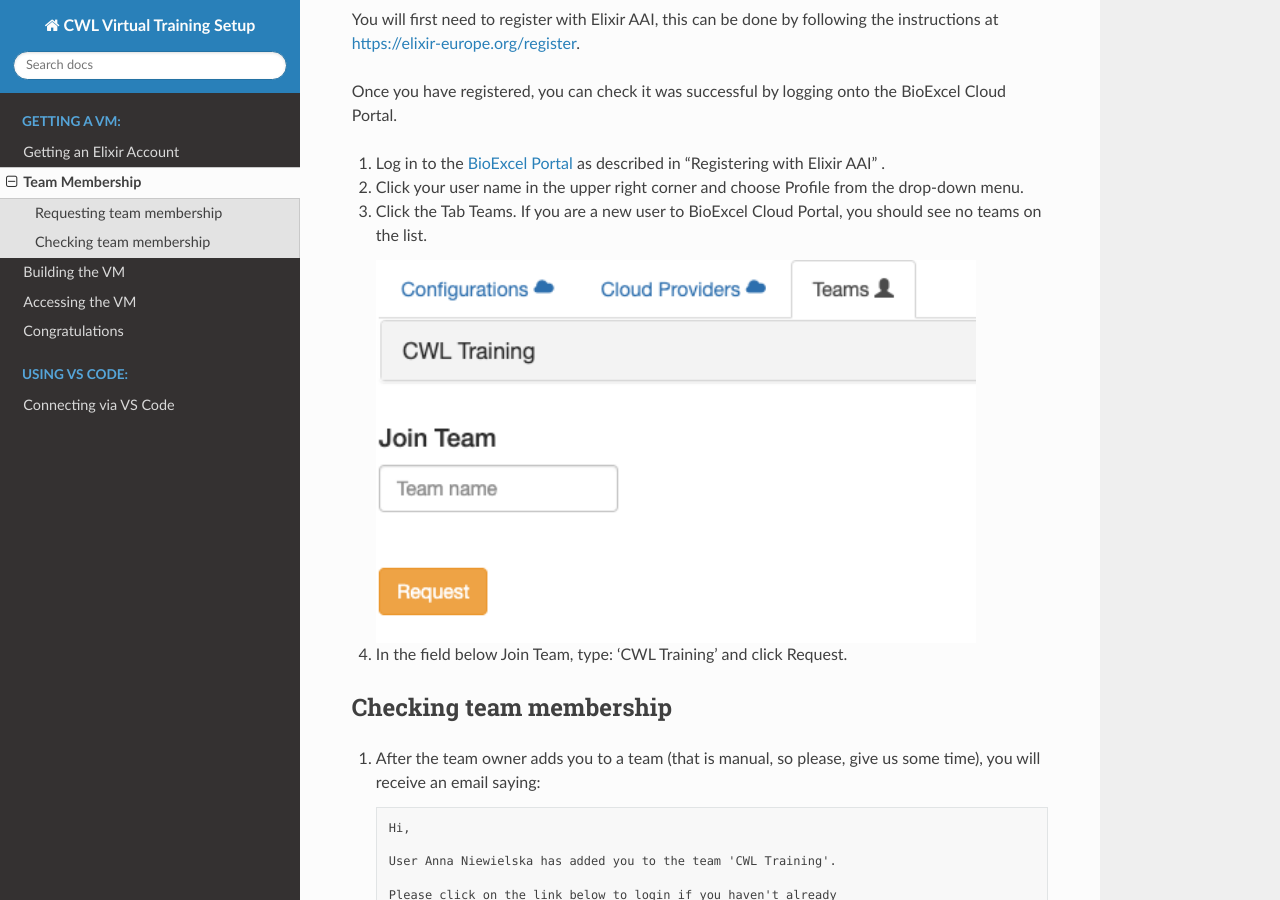
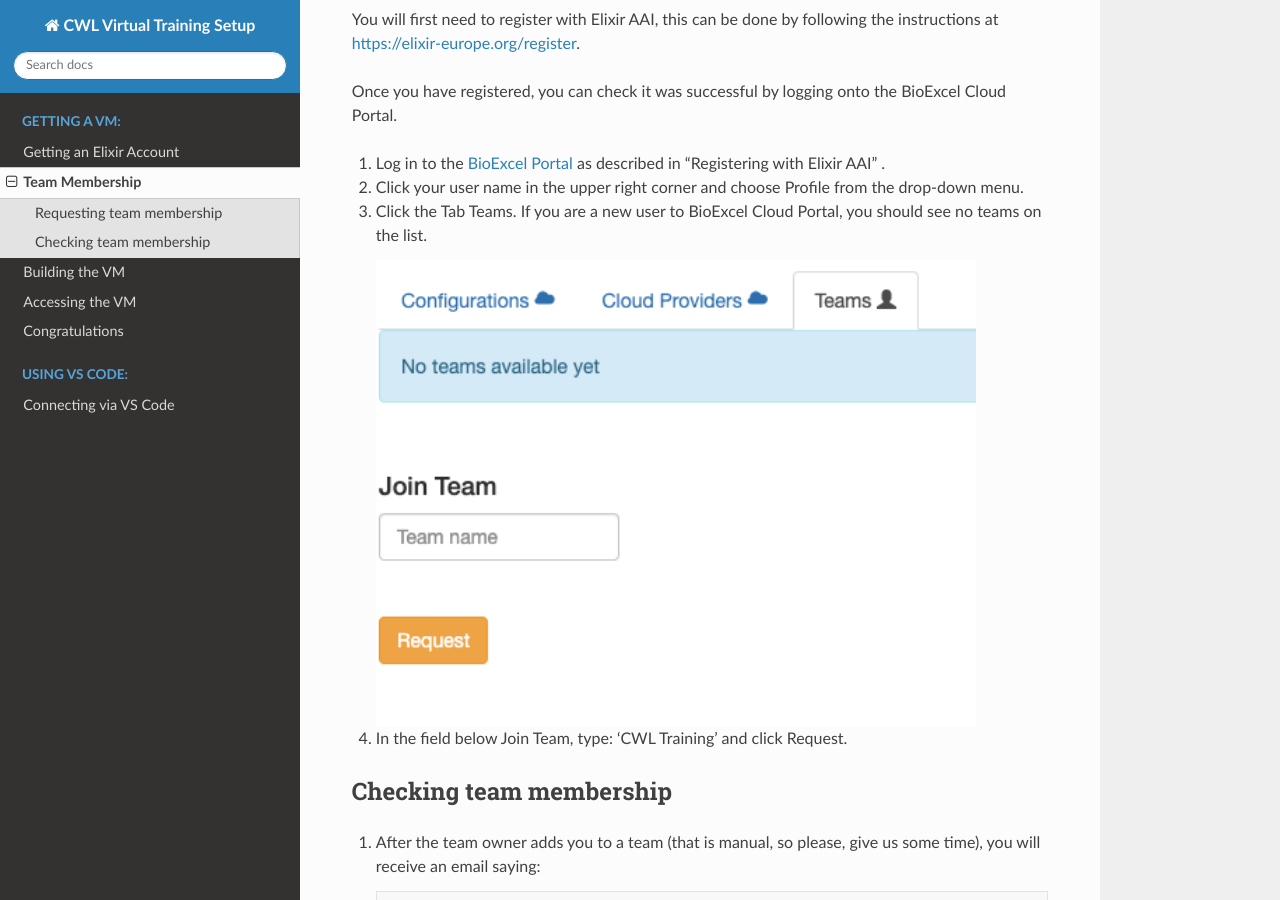
Before and after one commit to longr/cwl-virtual-tutorial, a Sphinx documentation site: the page built from docs/request_membership.rst, in a window 1280 px wide and 900 px high, scrolled down 304 px. Built offline with Sphinx 7.4.7 and the Read the Docs theme 2.0.0, drawn with Linux system fonts in a browser that asks for light colours.

Commit message:
Correct figures (swap round)

```diff
--- a/docs/request_membership.rst
+++ b/docs/request_membership.rst
@@ -16,7 +16,7 @@
 2. Click your user name in the upper right corner and choose Profile from the drop-down menu.
 3. Click the Tab Teams. If you are a new user to BioExcel Cloud Portal, you should see no teams on the list.
 
-   .. image:: images/image2.png
+   .. image:: images/image6.png
       :width: 600
 
 4. In the field below Join Team, type: ‘CWL Training’ and click Request.
@@ -54,5 +54,5 @@
 
 3. Click on **Teams** and you should also see this:
 
-   .. image:: images/image6.png
+   .. image:: images/image2.png
       :width: 600
```
